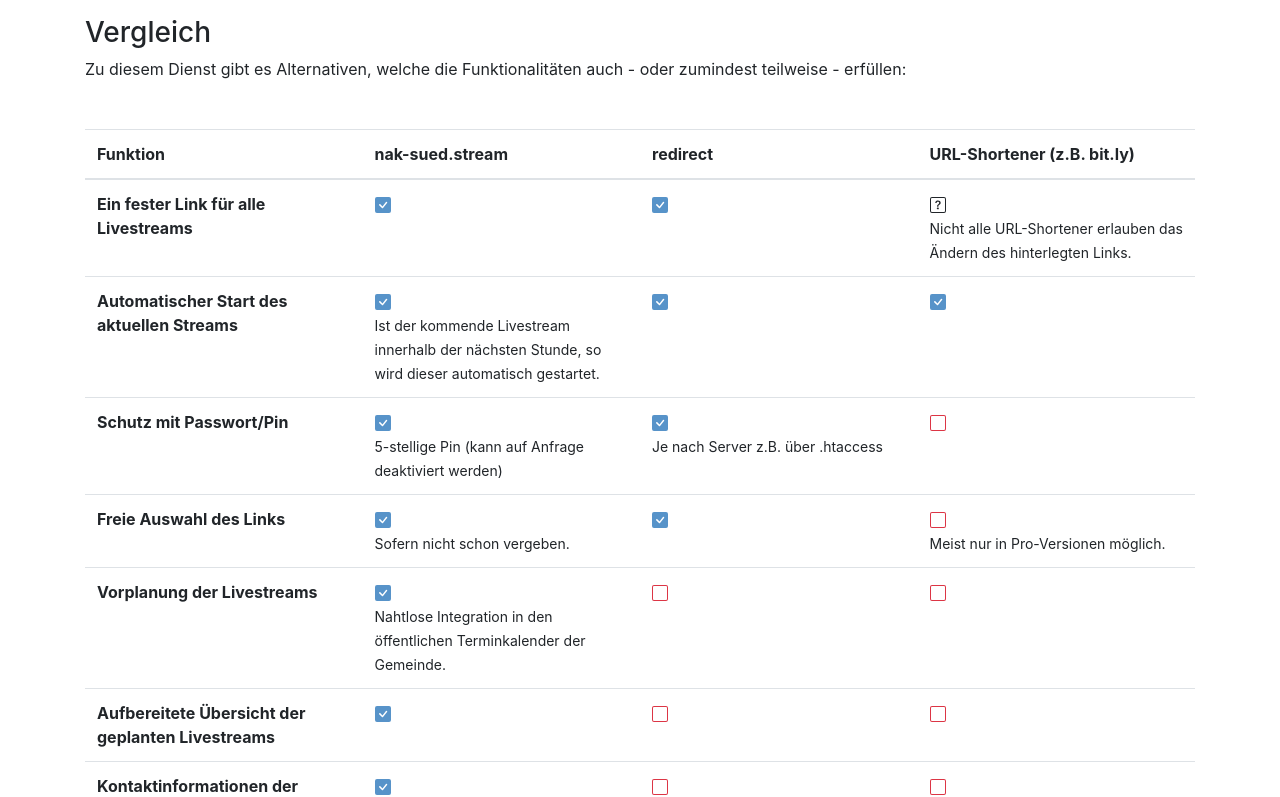
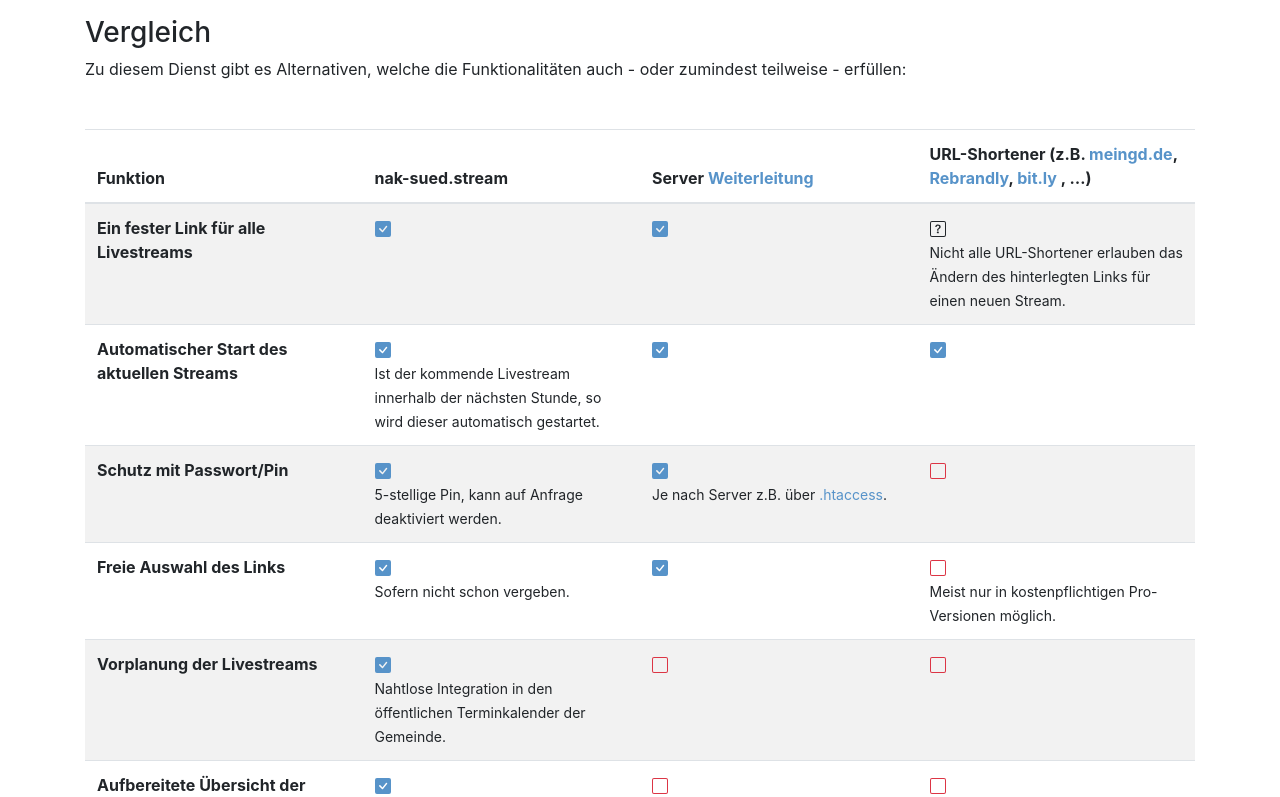
Before and after one commit to stritti/nak-sued.stream, a Vue app: page / in a window 1280 px wide. Shown: the part 967-1764 px from the top of the page. Built offline with nearby package versions, Linux system fonts and the light colour scheme; what vue-simple-markdown, vue-youtube-embed would draw is missing.

Commit message:
update feature list

```diff
--- a/src/components/FeatureList.vue
+++ b/src/components/FeatureList.vue
@@ -1,6 +1,6 @@
 <template>
   <div class="table-responsive">
-    <table class="table">
+    <table class="table table-striped">
       <thead>
         <tr>
           <th width="25%">
@@ -10,13 +10,19 @@
             nak-sued.stream
           </th>
           <th width="25%">
-            redirect
+            Server
+            <a href="https://netgrade.de/301-weiterleitung-generator/">Weiterleitung</a>
           </th>
           <th width="25%">
-            URL-Shortener (z.B. bit.ly)
+            URL-Shortener (z.B.
+            <a href="https://www.meingd.de/">meingd.de</a>,
+            <a href="https://www.rebrandly.com/">Rebrandly</a>,
+            <a href="https://bitly.com/">bit.ly</a>
+            , &hellip;)
           </th>
         </tr>
       </thead>
+      <tbody>
         <tr>
           <th scope="row">
             Ein fester Link für alle Livestreams
@@ -35,7 +41,10 @@
           </td>
           <td>
             <b-icon icon="question-square" /><br>
-          <small>Nicht alle URL-Shortener erlauben das Ändern des hinterlegten Links.</small>
+            <small>
+              Nicht alle URL-Shortener erlauben das Ändern des
+              hinterlegten Links für einen neuen Stream.
+            </small>
           </td>
         </tr>
         <tr>
@@ -47,7 +56,10 @@
               icon="check-square-fill"
               variant="primary"
             /><br>
-          <small>Ist der kommende Livestream innerhalb der nächsten Stunde, so wird dieser automatisch gestartet.</small>
+            <small>
+              Ist der kommende Livestream innerhalb der nächsten Stunde,
+              so wird dieser automatisch gestartet.
+            </small>
           </td>
           <td>
             <b-icon
@@ -71,14 +83,19 @@
               icon="check-square-fill"
               variant="primary"
             /><br>
-          <small>5-stellige Pin (kann auf Anfrage deaktiviert werden)</small>
+            <small>
+              5-stellige Pin, kann auf Anfrage deaktiviert werden.
+            </small>
           </td>
           <td>
             <b-icon
               icon="check-square-fill"
               variant="primary"
             /><br>
-          <small>Je nach Server z.B. über .htaccess</small>
+            <small>
+              Je nach Server z.B. über
+              <a href="https://netgrade.de/301-weiterleitung-generator/">.htaccess</a>.
+            </small>
           </td>
           <td>
             <b-icon
@@ -109,7 +126,7 @@
               icon="square"
               variant="danger"
             /><br>
-          <small>Meist nur in Pro-Versionen möglich.</small>
+            <small>Meist nur in kostenpflichtigen Pro-Versionen möglich.</small>
           </td>
         </tr>
         <tr>
@@ -219,12 +236,13 @@
             </b-button>
           </td>
           <td>
-          Über eigenes Server-Hosting
+            Über Server-Hosting
           </td>
           <td>
             Passenden URL-Shortener suchen
           </td>
         </tr>
+      </tbody>
     </table>
   </div>
 </template>
```
Lines whose indentation alone changed are shown as unchanged.
